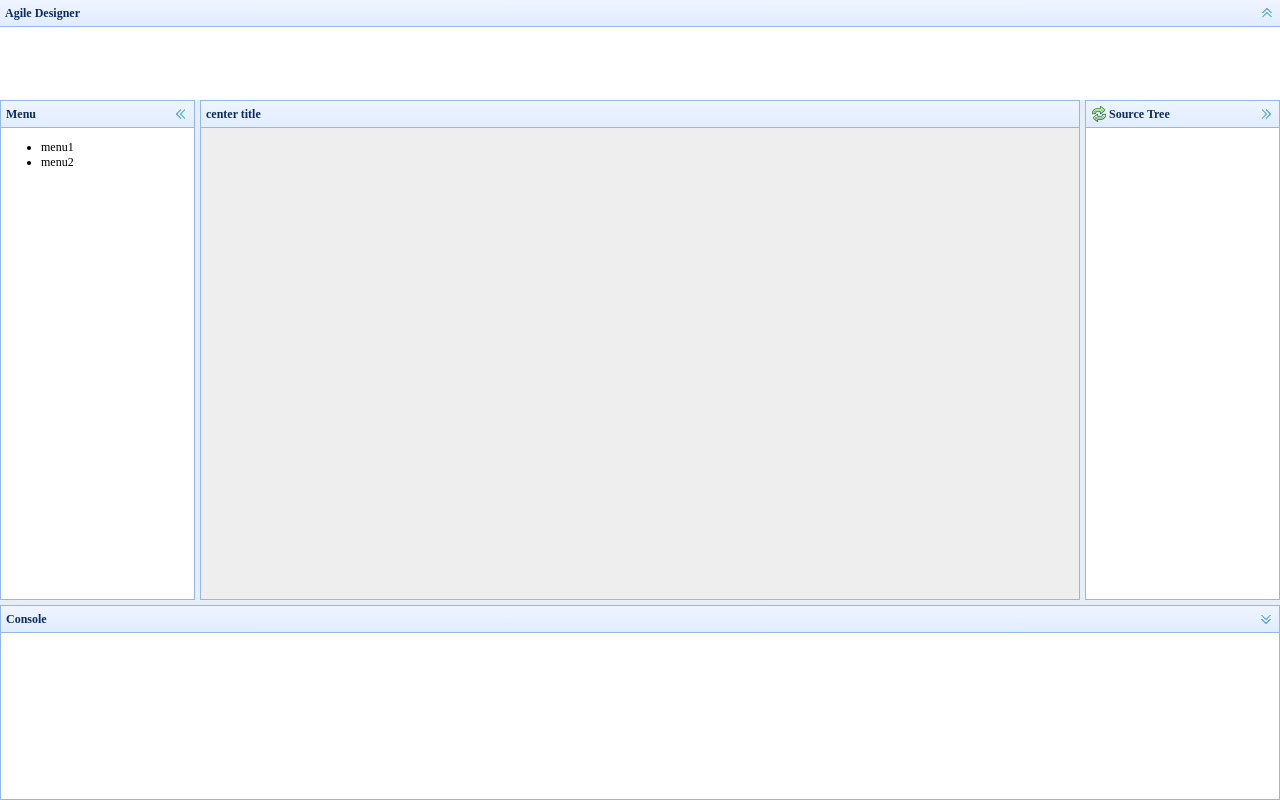
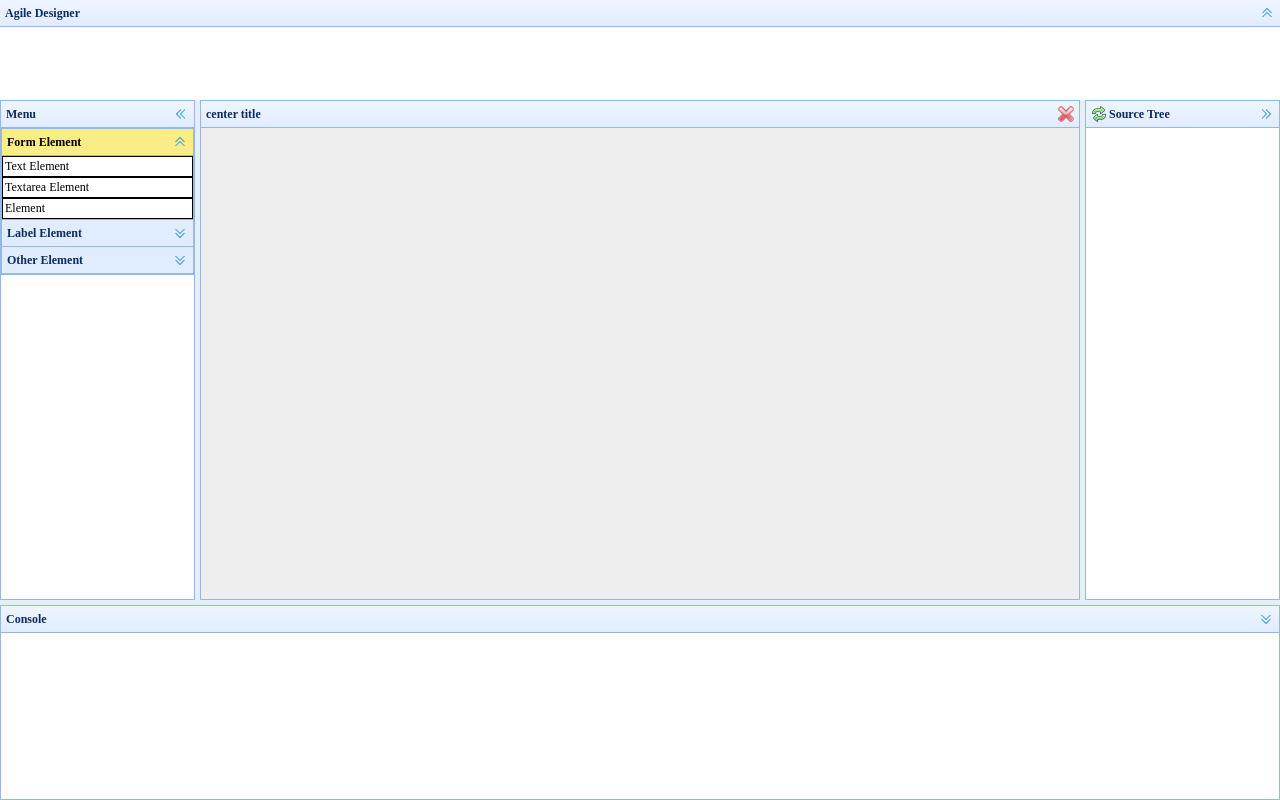
Before and after one commit to chiroru/agile-designer, a plain HTML site: page index.html in a window 1280 px wide. Drawn offline with Linux system fonts and the light colour scheme.

Commit message:
微修正.

```diff
--- a/index.html
+++ b/index.html
@@ -15,20 +15,31 @@
       <div data-options="region:'south',title:'Console',split:true" style="height:200px;"></div>
       <div data-options="region:'east',iconCls:'icon-reload',title:'Source Tree',split:true" style="width:200px;"></div>
       <div data-options="region:'west',title:'Menu',split:true" style="width:200px;">
-      <div id="d" class="easyui-draggable" data-options="handle:'#title'" style="width:100px;height:100px;">
+        <div id="accordion" class="easyui-accordion">
+          <div title="Form Element" data-options="" style="overflow:auto;">
+            <div id="text" style="border:1px solid #000000;padding: 2px;">Text Element</div>
+            <div id="textarea" style="border:1px solid #000000;padding: 2px;">Textarea Element</div>
+            <div id="textarea" style="border:1px solid #000000;padding: 2px;">Element</div>
+          </div>
+          <div title="Label Element" data-options="" style="overflow:auto;">
+          </div>
+          <div title="Other Element" data-options="" style="overflow:auto;">
+          </div>
+        </div>
+      <!--div id="d" class="easyui-draggable" data-options="handle:'#title'" style="width:100px;height:100px;">
         <ul>
           <li id="menu1">menu1</li>
           <li id="menu2">menu2</li>
         </ul>
+      </div -->
       </div>
-      </div>
-      <div id="canvas" data-options="region:'center',title:'center title'" style="padding:5px;background:#eee;">
+      <div id="canvas" data-options="region:'center', title:'center title', tools:[{iconCls:'icon-cancel', handler: function() {alert('test')}}]" style="padding:5px;background:#eee;">
       </div>
   </body>
   <script type="text/javascript">
     jQuery("body").layout();
     jQuery("#canvas").droppable();
-    jQuery("li#menu1").bind('click', function (source) {
+    jQuery("#text").bind('click', function (source) {
         jQuery("#canvas").bind('click', function (destination) {
           var $dest = jQuery(destination.target);
           var $obj = $("<input/>").attr("id", "test").addClass("easyui-validatebox").validatebox();
@@ -39,5 +50,8 @@
           jQuery("#canvas").unbind('click');
         });
     });
+    //var $canvas = jQuery("body").layout('panel', 'center');
+    //$canvas.tools = [{iconCls:'icon-cancel', handler:function() {alert('test')}}];
+    //$canvas.iconCls = 'icon-cancel';
   </script>
 </html>
```
